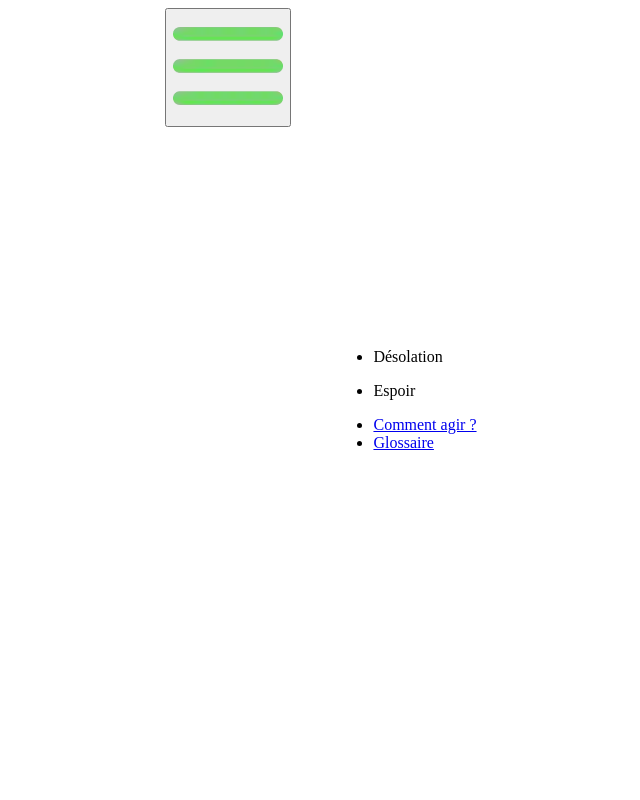
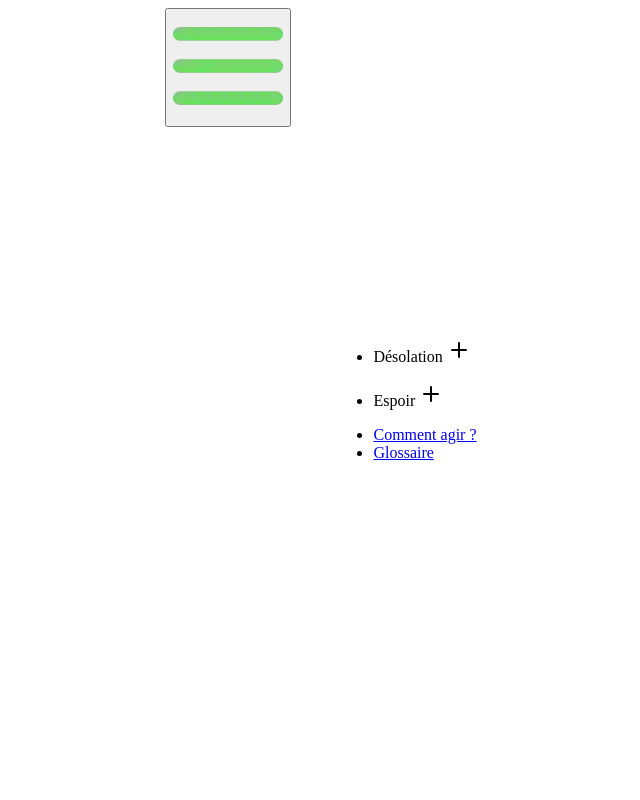
Before and after one commit to Rebuffoni-Xavier/2022-sae105-projet-Rebuffoni-Xavier, a plain HTML site: page fr/carolina.html in a window 1280 px wide. Both pictures are taken after a click on the button 463 px from the left and 67 px from the top of the page. Shown: the top 800 px of the page, without its empty margins (235-875 px from the left). Drawn offline with nearby package versions, Linux system fonts and the light colour scheme.

Commit message:
Modifs menu

```diff
--- a/fr/carolina.html
+++ b/fr/carolina.html
@@ -63,7 +63,9 @@ x-data="{"
                 <ul>
                     <li>
                         <section x-data="{isOpen:false}">
-                            <a @click="isOpen = !isOpen">Désolation</a>
+                            <a @click="isOpen = !isOpen">
+                                Désolation <img src="/public/icones/plus.svg" alt="Icone plus">
+                            </a>
                             <p>
                                 <a href="/fr/craintes.html" x-show="isOpen">Craintes</a>
                             </p>
@@ -77,7 +79,9 @@ x-data="{"
                     </li>
                     <li>
                         <section x-data="{isOpen:false}">
-                            <a @click="isOpen = !isOpen">Espoir</a>
+                            <a @click="isOpen = !isOpen">
+                                Espoir <img src="/public/icones/plus.svg" alt="Icone plus">
+                            </a>
                             <p>
                                 <a href="/fr/espoir.html" x-show="isOpen">Espoir</a>
                             </p>
```
Also changed, not shown: fr/comment_agir.html (+6 -2 lines), fr/contact.html (+6 -2 lines), fr/craintes.html (+6 -2 lines), fr/espoir.html (+6 -2 lines), fr/filmoreal.html (+6 -2 lines), fr/friseautrespays.html (+6 -2 lines), fr/glossaire.html (+6 -2 lines), fr/index.html (+6 -2 lines), fr/interstellar.html (+6 -2 lines), fr/islande.html (+6 -2 lines), fr/livre.html (+6 -2 lines), public/icones/plus.svg (added), public/icones/x.svg (added).
